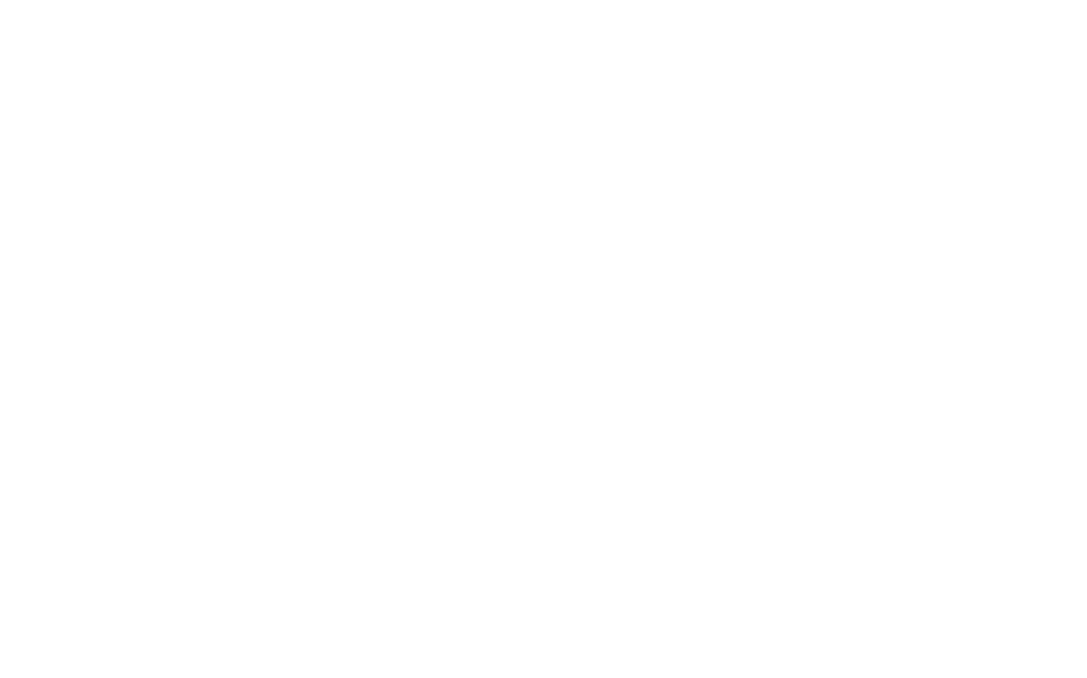
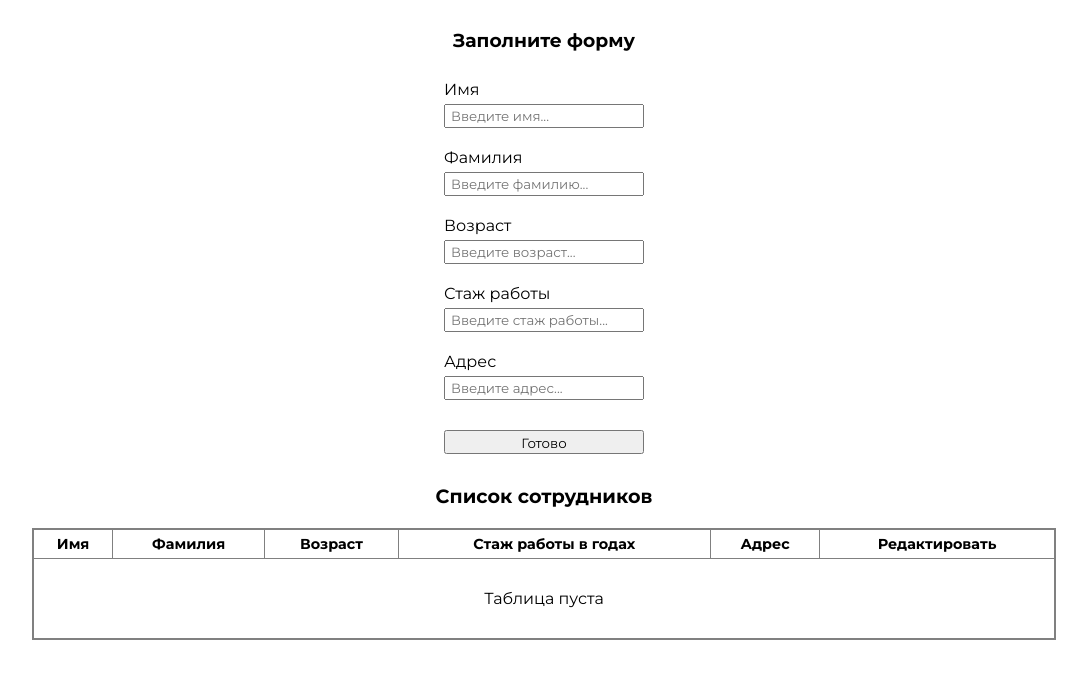
Before and after one commit to iamlilya/users_table, a Vue app: page / in a window 1280 px wide. Shown: the top 678 px of the page, without its empty margins (96-1183 px from the left). Built offline with nearby package versions, Linux system fonts and the light colour scheme.

Commit message:
add files

```diff
--- a/src/App.vue
+++ b/src/App.vue
@@ -1,7 +1,15 @@
 <template>
-  <div></div>
+    <Vform></Vform>
+
 </template>
 
-<script setup></script>
+<script setup>
+
+import Vform from "./components/v-form.vue"
+
+
+</script>
+
+
 
 <style></style>
--- /dev/null
+++ b/src/components/v-form.vue
@@ -0,0 +1,246 @@
+<template>
+    <div class="v-form">
+        <!-- форма ввода/редактирования данных -->
+        <form class="form" v-on:submit.prevent="formSubmit">
+            <h3 class="form-header">Заполните форму</h3>
+
+            <div class="form-item">
+                <label for="name">Имя</label>
+                <input
+                class="from-input"
+                id="name"
+                type="text"
+                placeholder="Введите имя..."
+                autocomplete="off"
+                v-model="user.name">
+            </div>
+
+            <div class="form-item">
+                <label for="surname">Фамилия</label>
+                <input
+                class="from-input"
+                id="surname"
+                type="text"
+                placeholder="Введите фамилию..."
+                autocomplete="off"
+                v-model="user.surname"
+            >
+            </div>
+
+            <div class="form-item">
+                <label for="age">Возраст</label>
+                <input
+                class="from-input"
+                id="age"
+                type="number"
+                min="18"
+                placeholder="Введите возраст..."
+                autocomplete="off"
+                v-model="user.age">
+            </div>
+
+            <div class="form-item">
+                <label for="work">Стаж работы</label>
+                <input
+                    class="from-input"
+                    id="work"
+                    type="number"
+                    min="1"
+                    placeholder="Введите стаж работы..."
+                    autocomplete="off"
+                    v-model="user.work">
+            </div>
+
+            <div class="form-item">
+                <label for="address">Адрес</label>
+                <input
+                class="from-input"
+                id="address"
+                type="text"
+                placeholder="Введите адрес..."
+                autocomplete="off"
+                v-model="user.address">
+            </div>
+
+
+           <input
+            class="form-btn"
+            type="submit"
+            value="Готово">
+        </form>
+
+        <!-- список(таблица) с введенными сотрудниками с возможностью редактирования-->
+        <table class="table">
+            <caption class="table-header">Список сотрудников</caption>
+            <thead>
+                <tr>
+                    <th class="header-row">Имя</th>
+                    <th class="header-row">Фамилия</th>
+                    <th class="header-row">Возраст</th>
+                    <th class="header-row">Стаж работы в годах</th>
+                    <th class="header-row">Адрес</th>
+                    <th class="header-row">Редактировать</th>
+                </tr>
+            </thead>
+            <tbody>
+                <tr>
+                    <td
+                        class="emptyTable"
+                        colspan="6"
+                        v-if="emptyTable"
+                        >Таблица пуста
+                    </td>
+                </tr>
+                <tr
+                    v-for="(u,i) in users"
+                    :key="i"
+                    :u="u">
+                    <td class="row">{{ u.name }}</td>
+                    <td class="row">{{ u.surname }}</td>
+                    <td class="row">{{ u.age }}</td>
+                    <td class="row">{{ u.work }}</td>
+                    <td class="row">{{ u.address}}</td>
+                    <th class="edit-row">
+
+                        <button
+                            class="update-btn"
+                            value="update"
+                            @click="update(i)">
+                            Изменить
+                        </button>
+
+                        <button
+                            class="delete-btn"
+                            @click="deleteItem(i)"
+                            >Удалить
+                        </button>
+                    </th>
+                </tr>
+            </tbody>
+        </table>
+    </div>
+</template>
+
+<script setup>
+    import { ref} from 'vue';
+    // реактивный объект с данными одного сотрудника
+    const user = ref({
+        name: '',
+        surname: '',
+        age:'',
+        work: '',
+        address: ''
+    })
+    // реактивный список всех сотрудников
+    const users = ref([])
+
+    // переменная для надписи, если таблица пуста
+    const emptyTable = ref(true)
+
+    // функция для заполнения списка всех сотрудников для последубщего рендринга, и очистка полей инпутов
+    function formSubmit(){
+        emptyTable.value = false
+        users.value.push(user.value)
+        user.value = {
+            name: '',
+            surname: '',
+            age:'',
+            work: '',
+            address: ''
+        }
+    }
+
+    // функционал кнопки удаления
+    const deleteItem = (i) => users.value.splice(i, 1)
+
+    // функционал кнопки изменений
+    function update(i){
+        user.value = users.value[i]
+        users.value.splice(i,1)
+    }
+
+</script>
+
+
+<!-- стили -->
+<style>
+.v-form{
+    width: 90%;
+    margin: auto;
+}
+.form {
+    display: flex;
+    max-width: 200px;
+    flex-direction: column;
+    align-items: center;
+    justify-content: center;
+    margin: 10px auto;
+}
+.from-input{
+    padding: 2px 5px;
+    margin-top: 5px;
+    width: 200px;
+}
+.form-header{
+    text-align: center;
+}
+.form-item{
+    margin: 10px auto;
+    display: flex;
+    flex-direction: column;
+}
+.form-btn{
+    margin-top: 20px;
+    padding: 3px;
+    height: 24px;
+    width: 200px;
+}
+.table-item{
+    border: 1px solid black;
+    display: flex;
+    flex-direction: column;
+    align-items: center;
+    justify-content: center;
+}
+.table{
+    border: 2px solid gray;
+    width: 90%;
+    margin: auto;
+    margin-bottom: 30px;
+    border-collapse: collapse;
+}
+.header-row{
+    border: 1px solid gray;
+    padding: 5px;
+    text-align: center;
+    font-size: 0.9rem;
+}
+.row{
+    border: 1px solid gray;
+    padding: 5px;
+    text-align: center;
+}
+.edit-row{
+    padding: 0;
+}
+.emptyTable{
+    text-align: center;
+    padding: 30px;
+}
+.table-header{
+    font-weight: 700;
+    padding: 20px;
+    font-size: 1.2rem;
+}
+.delete-btn{
+    background-color: rgb(230, 114, 114);
+    border: 1px solid gray;
+    border-radius: 3px;
+    width: 50%;
+}
+.update-btn{
+    border: 1px solid gray;
+    border-radius: 3px;
+    width: 50%;
+}
+</style>
--- a/src/style.css
+++ b/src/style.css
@@ -0,0 +1,6 @@
+@import url('https://fonts.googleapis.com/css2?family=Montserrat:wght@400;700&display=swap');
+
+*{
+  font-family: 'Montserrat', sans-serif;
+  box-sizing: border-box;
+}
```
